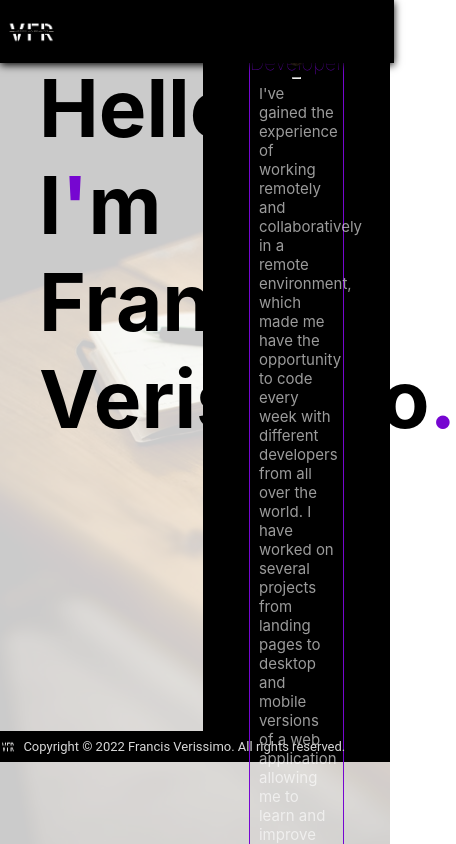
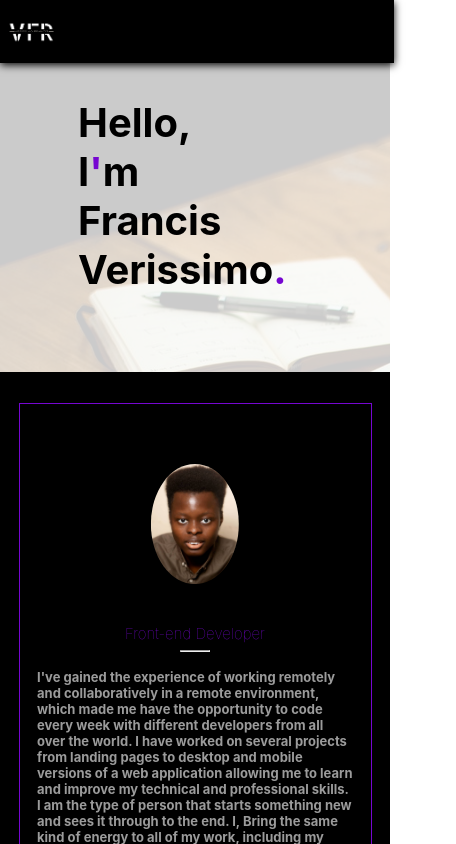
Before and after one commit to VTY1999/React-Portfolio, a React (Create React App) app: page / in a window 390 px wide. Shown: the top 844 px of the page, 456 px wide, since content can reach past the window. Built offline with nearby package versions, Linux system fonts and the light colour scheme.

Commit message:
Styling for moblie Home page

```diff
--- a/src/components/Home/home.scss
+++ b/src/components/Home/home.scss
@@ -10,7 +10,7 @@
   height: 850px;
   z-index: -1;
   opacity: 20%;
-  background-position-y: 40px;
+  background-position-y: 25px;
   background-repeat: no-repeat;
   background-image: url(../../assets/laptop-desk-notebook-macbook-table-technology-18-pxhere.com.jpg);
 }
@@ -112,3 +112,77 @@ hr {
   color: #000;
   font-size: 20px;
 }
+
+@media screen and (max-width: 800px) {
+  .Home {
+    display: flex;
+    flex-direction: column;
+    font-family: 'Inter', sans-serif;
+  }
+
+  .Home::before {
+    content: "";
+    position: absolute;
+    width: 100%;
+    height: 850px;
+    z-index: -1;
+    opacity: 20%;
+    background-position-y: 5px;
+    background-repeat: no-repeat;
+    background-image: url(../../assets/laptop-desk-notebook-macbook-table-technology-18-pxhere.com.jpg);
+  }
+
+  .homehead {
+    color: #000;
+    font-size: 40px;
+    width: 40%;
+    padding: 20%;
+    margin-top: 5%;
+  }
+
+  .card-container {
+    background-color: #000;
+    width: 100%;
+    height: 700px;
+  }
+
+  .card {
+    display: flex;
+    flex-direction: column;
+    text-align: center;
+    width: 90%;
+    border: 1px solid #7606d1;
+    margin-left: auto;
+    margin-right: auto;
+  }
+
+  .pic {
+    width: 50%;
+    border-radius: 50%;
+    transform: scale(0.5);
+    margin-left: auto;
+    margin-right: auto;
+  }
+
+  .pro {
+    margin-top: -20px;
+    font-weight: lighter;
+    font-size: 15px;
+    color: #7606d1;
+  }
+
+  .summary {
+    font-size: 13px;
+    font-weight: bold;
+    width: 90%;
+  }
+
+  .btn {
+    padding: 5px 0;
+    margin-top: 10%;
+    margin-left: auto;
+    margin-right: auto;
+    width: 45%;
+    font-size: 10px;
+  }
+}
```
